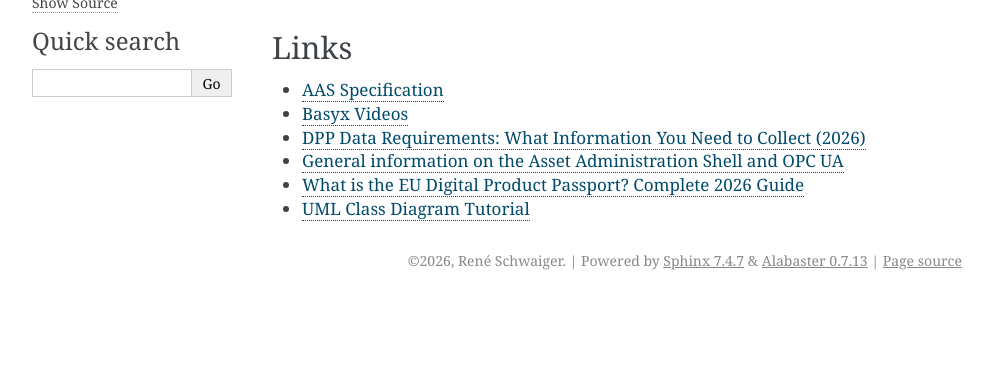
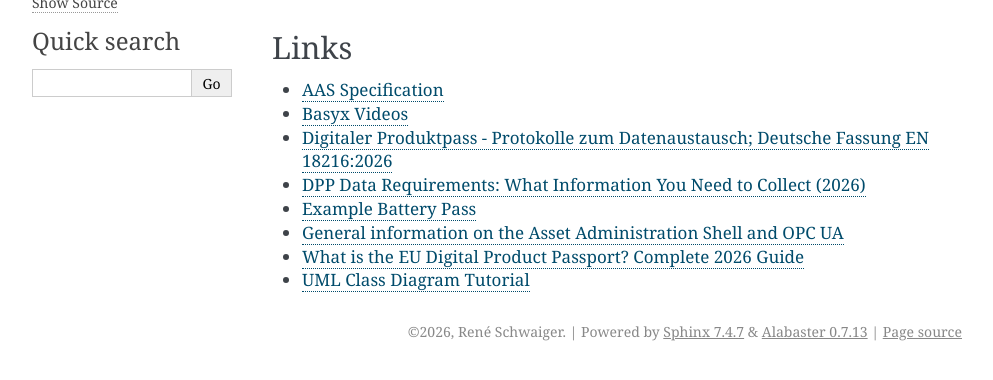
Before and after one commit to ift-tuwien/Digital-Product-Passport, a Sphinx documentation site: the page built from doc/sphinx/references.md, in a window 1280 px wide, cut to the strip 200-580 px from the top of the page. Shown: the whole strip, without its empty margins (148-1141 px from the left). Built offline with Sphinx 7.4.7, drawn with Linux system fonts in a browser that asks for light colours.

Commit message:
References: Add link to standard and battery pass

```diff
--- a/doc/sphinx/references.md
+++ b/doc/sphinx/references.md
@@ -8,7 +8,9 @@
 
 - [AAS Specification](https://industrialdigitaltwin.org/content-hub/aasspecifications)
 - [Basyx Videos](https://eclipse.dev/basyx/videos/)
+- [Digitaler Produktpass - Protokolle zum Datenaustausch; Deutsche Fassung EN 18216:2026](https://www.harmonisierte-normen-in-europa.de/app/nv/pdf?din21id=402154282&lang=de)
 - [DPP Data Requirements: What Information You Need to Collect (2026)](https://passportcraft.com/insights/dpp-data-requirements-what-to-collect)
+- [Example Battery Pass](https://dpp.vocabulary-hub.eu/message-model/MessageModelSpec_27d1e4d9-a256-4f9d-9060-b698d3efe3be)
 - [General information on the Asset Administration Shell and OPC UA](https://reference.opcfoundation.org/specs/OPC-30270/4)
 - [What is the EU Digital Product Passport? Complete 2026 Guide](https://passporteu.app/en/blog/what-is-eu-digital-product-passport)
 - [UML Class Diagram Tutorial](https://www.visual-paradigm.com/guide/uml-unified-modeling-language/uml-class-diagram-tutorial/)
```
